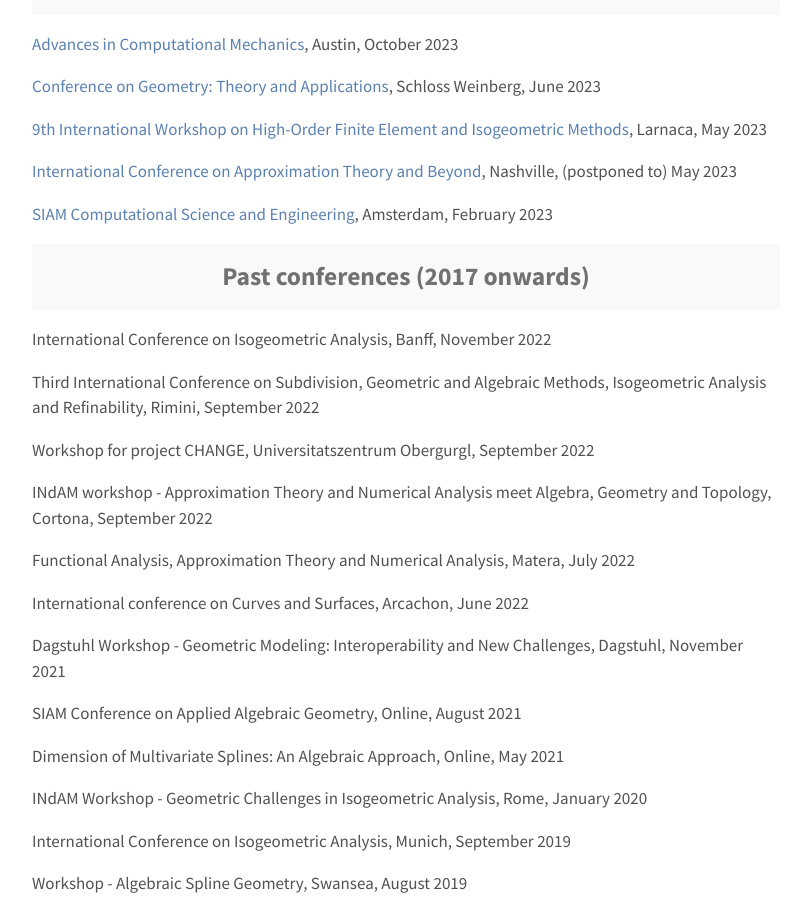
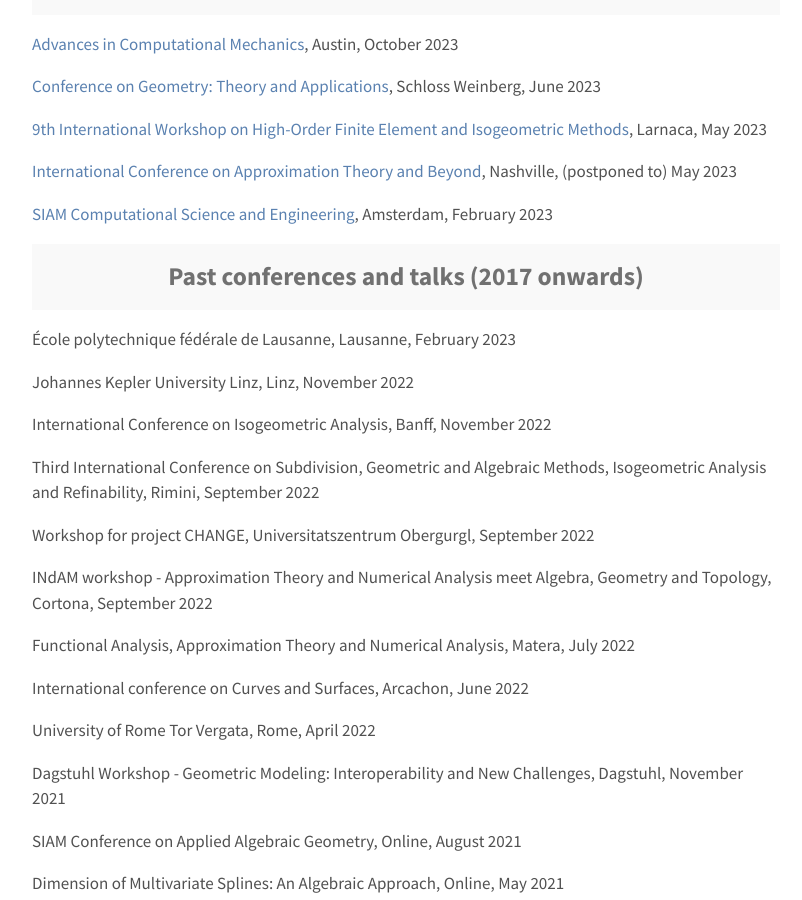
Before and after one commit to dtoshniwal/dtoshniwal.github.io, a Jekyll site: the page built from travel.md, in a window 1280 px wide and 900 px high, scrolled down 268 px. Shown: the whole window, without its empty margins (234-1036 px from the left). Built offline with Jekyll 4.4.1, drawn with Linux system fonts in a browser that asks for light colours.

Commit message:
Update travel+photos

```diff
--- a/travel.md
+++ b/travel.md
@@ -46,7 +46,11 @@
 
 [SIAM Computational Science and Engineering](https://www.siam.org/conferences/cm/conference/cse23), Amsterdam, February 2023
 
-<h2 class="message" align="center">Past conferences (2017 onwards)</h2>
+<h2 class="message" align="center">Past conferences and talks (2017 onwards)</h2>
+
+École polytechnique fédérale de Lausanne, Lausanne, February 2023
+
+Johannes Kepler University Linz, Linz, November 2022
 
 International Conference on Isogeometric Analysis, Banff, November 2022
 <!--http://iga2022.usacm.org/)-->
@@ -62,6 +66,8 @@
 Functional Analysis, Approximation Theory and Numerical Analysis, Matera, July 2022
 
 International conference on Curves and Surfaces, Arcachon, June 2022
+
+University of Rome Tor Vergata, Rome, April 2022
 
 Dagstuhl Workshop - Geometric Modeling: Interoperability and New Challenges, Dagstuhl, November 2021
 
```
Also changed, not shown: photos/index.md (+5 -1 lines).
